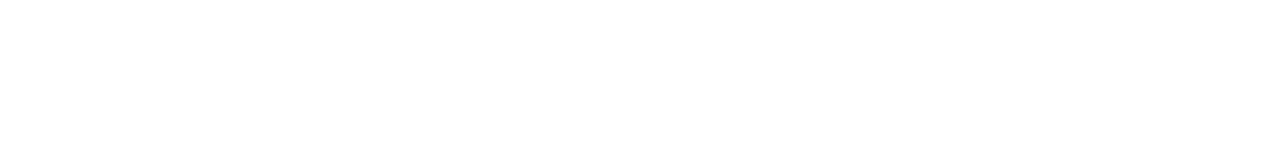
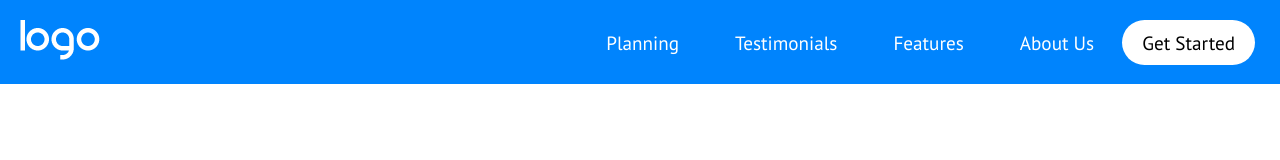
Before and after one commit to lauraoliveri/htmlcss-responsive-layout, a plain HTML site: page index.html in a window 1280 px wide. Drawn offline with Linux system fonts and the light colour scheme.

Commit message:
Add header in mobile, tablet and desktop

```diff
--- a/css/style.css
+++ b/css/style.css
@@ -8,3 +8,130 @@
 img {
     max-width: 100%;
 }
+
+/* Google Fonts */
+
+html {
+    font-family: "PT Sans", sans-serif;
+    font-weight: 400;
+    font-style: normal;
+}
+
+/* DEBUG */
+/* * {
+    outline: 1px solid rgb(255, 0, 0);
+} */
+
+/* GENERAL */
+
+
+
+
+/* STYLE */
+
+header {
+    background-color: #0084FD;
+    width: 100%;
+}
+
+.header-tablet-desktop {
+    display: none;
+}
+
+.header-container {
+    display: flex;
+    justify-content: space-between;
+    padding: 20px;
+}
+
+.bars {
+    color: white;
+}
+
+.bars i {
+    font-size: x-large;
+    padding-top: 5px;
+}
+
+
+
+/* RESPONSIVE */
+
+/* tablet */
+@media screen and (min-width: 768px) {
+    .header-tablet-desktop {
+        display: none;
+   }
+
+   .bars {
+    display: inline-block;
+   }
+
+   a {
+    text-decoration: none;
+    color: white;
+    padding: 0 10px;
+    font-size: larger;
+    }
+
+    ul {
+        list-style: none;
+        display: flex;
+        justify-content: space-between;
+        align-items: center;
+
+    }
+
+    nav {
+        display: flex;
+        justify-content: space-between;
+    }
+
+    .button-get {
+        padding: 5px 0px;
+        background-color: white;
+        color: black;
+        border-radius: 50px;
+    }
+
+}
+
+@media screen and (min-width: 992px) {
+   .header-tablet-desktop {
+        display: flex;
+        padding: 5px;
+        justify-content: space-between;
+
+   }
+
+   .bars {
+    display: none;
+   }
+
+   a {
+    text-decoration: none;
+    color: white;
+    padding: 0 28px;
+    font-size: larger;
+    }
+
+    ul {
+        list-style: none;
+        display: flex;
+        justify-content: space-between;
+        align-items: center;
+
+    }
+
+    nav {
+        display: flex;
+        justify-content: space-between;
+    }
+
+    .button-get {
+        padding: 10px 20px;
+        background-color: white;
+        color: black;
+        border-radius: 50px;
+    }
+}
--- a/index.html
+++ b/index.html
@@ -4,7 +4,56 @@
     <meta charset="UTF-8">
     <meta name="viewport" content="width=device-width, initial-scale=1.0">
     <title>Responsive Layout</title>
+    <!-- CSS -->
+    <link rel="stylesheet" href="../htmlcss-responsive-layout/css/style.css">
+    <!-- Google fonts -->
+    <link rel="preconnect" href="https://fonts.googleapis.com">
+    <link rel="preconnect" href="https://fonts.gstatic.com" crossorigin>
+    <link href="https://fonts.googleapis.com/css2?family=PT+Sans:ital,wght@0,400;0,700;1,400;1,700&display=swap" rel="stylesheet">
+
+    <!-- Font awesome -->
+    <link rel="stylesheet" href="https://cdnjs.cloudflare.com/ajax/libs/font-awesome/6.5.2/css/all.min.css" integrity="sha512-SnH5WK+bZxgPHs44uWIX+LLJAJ9/2PkPKZ5QiAj6Ta86w+fsb2TkcmfRyVX3pBnMFcV7oQPJkl9QevSCWr3W6A==" crossorigin="anonymous" referrerpolicy="no-referrer" />
 </head>
+<body>
+    <header>
+        <div class="header-container">
+            <div>
+                <img src="../htmlcss-responsive-layout/img/logo.png" alt="logo">
+            </div>
+            <div class="bars">
+                <div>
+                    <i class="fa-solid fa-bars"></i>
+                </div>
+            </div>
+            <div class="header-tablet-desktop">
+                <nav>
+                    <ul>
+                        <li>
+                            <a href="#">Planning</a>
+                        </li>
+                        <li>
+                            <a href="#">Testimonials</a>
+                        </li>
+                        <li>
+                            <a href="#">Features</a>
+                        </li>
+                        <li>
+                            <a href="#"> About Us</a>
+                        </li>
+                        <li>
+                            <a href="#" class="button-get">Get Started</a>
+                        </li>
+                    </ul>
+                </nav>
 
+            </div>
+        </div>
+    </header>
+
+    <main>
+        <div>
+
+        </div>
+    </main>
 </body>
 </html>
```
